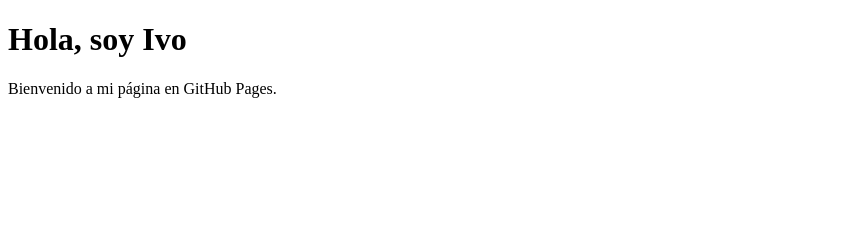
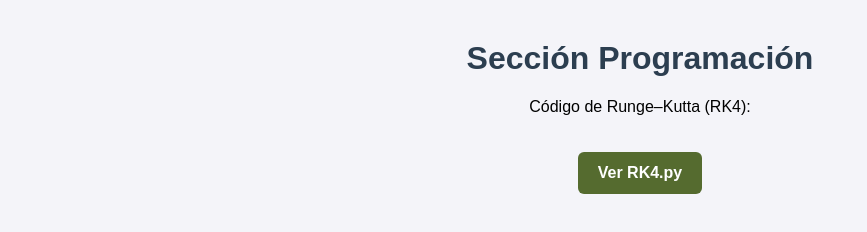
Before and after one commit to rolhaiser/index.html, a plain HTML site: page programacion/index.html in a window 1280 px wide. Shown: the whole page, without its empty margins (0-867 px from the left). Drawn offline with Linux system fonts and the light colour scheme.

Commit message:
Revise index.html for programming section layout

```diff
--- a/programacion/index.html
+++ b/programacion/index.html
@@ -2,10 +2,36 @@
 <html>
 <head>
   <meta charset="UTF-8">
-  <title>Mi página personal</title>
+  <title>Sección Programación</title>
+  <style>
+    body {
+      font-family: Arial, sans-serif;
+      background-color: #f4f4f9;
+      text-align: center;
+      margin: 40px;
+    }
+    h1 {
+      color: #2c3e50;
+    }
+    a {
+      display: inline-block;
+      margin-top: 20px;
+      padding: 12px 20px;
+      background-color: #556B2F; /* verde oliva */
+      color: white;
+      text-decoration: none;
+      border-radius: 6px;
+      font-weight: bold;
+      transition: background 0.3s;
+    }
+    a:hover {
+      background-color: #6B8E23;
+    }
+  </style>
 </head>
 <body>
-  <h1>Hola, soy Ivo</h1>
-  <p>Bienvenido a mi página en GitHub Pages.</p>
+  <h1>Sección Programación</h1>
+  <p> Código de Runge–Kutta (RK4):</p>
+  <a href="RK4.py" target="_blank">Ver RK4.py</a>
 </body>
 </html>
```
